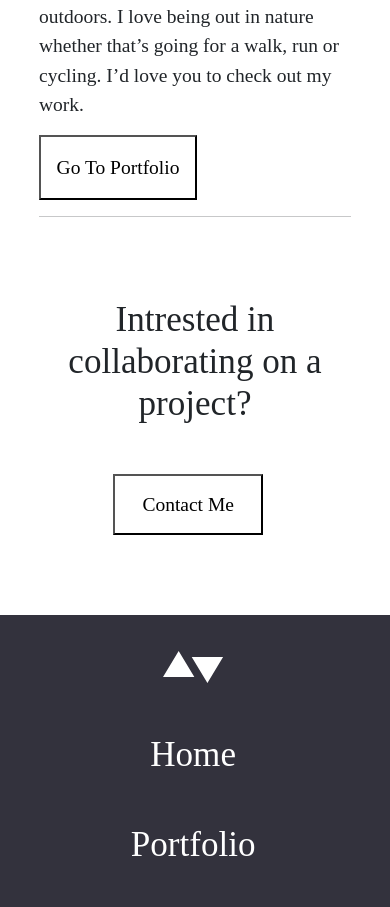
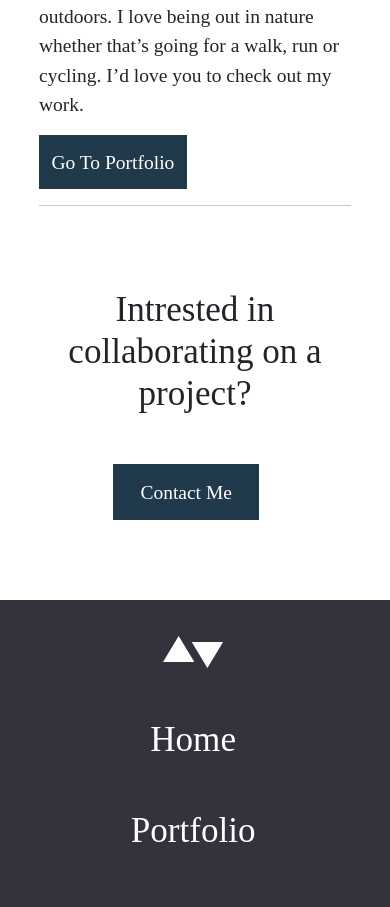
Before and after one commit to lbruesehoff/WebPortfolio, a React (Create React App) app: page / in a window 390 px wide. Shown: the part 1322-2229 px from the top of the page. Built offline with nearby package versions, Linux system fonts and the light colour scheme; a web font is replaced by a local one.

Commit message:
Changing button colors

```diff
--- a/src/components/AboutMe/AboutMe.css
+++ b/src/components/AboutMe/AboutMe.css
@@ -70,9 +70,10 @@
 
   .about button{
     font-size: 5vw;
-    background-color: white;
-    color: black;
-    padding: 5%;
+    padding:4%;
+    background-color: #203a4c;
+    color: white;
+    border: none;
   }
 
 }
--- a/src/components/Intrested/Intrested.css
+++ b/src/components/Intrested/Intrested.css
@@ -50,6 +50,8 @@
     font-size: 5vw;
     padding: 5% 10%;
     margin: 15% 20%;
-
+    background-color: #203a4c;
+    color: white;
+    border:none;
   }
 }
--- a/src/components/Projects/PlanetFacts/PlanetComp.css
+++ b/src/components/Projects/PlanetFacts/PlanetComp.css
@@ -68,6 +68,9 @@
 
   .PlanetPreview button{
     font-size: 4vw;
+    background-color: #203a4c;
+    color: white;
+    border: none;
   }
 
 }
--- a/src/components/Projects/Vonzella/VonzellaComp.css
+++ b/src/components/Projects/Vonzella/VonzellaComp.css
@@ -55,6 +55,9 @@
 
   .VonzellaPreview button{
     font-size: 4vw;
+    background-color: #203a4c;
+    color: white;
+    border:none;
   }
 
 }
--- a/src/components/Projects/WeatherApp/WeatherComp.css
+++ b/src/components/Projects/WeatherApp/WeatherComp.css
@@ -55,6 +55,9 @@
 
   .WeatherPreview button{
     font-size: 4vw;
+    background-color: #203a4c;
+    color: white;
+    border:none;
   }
 
 }
```
